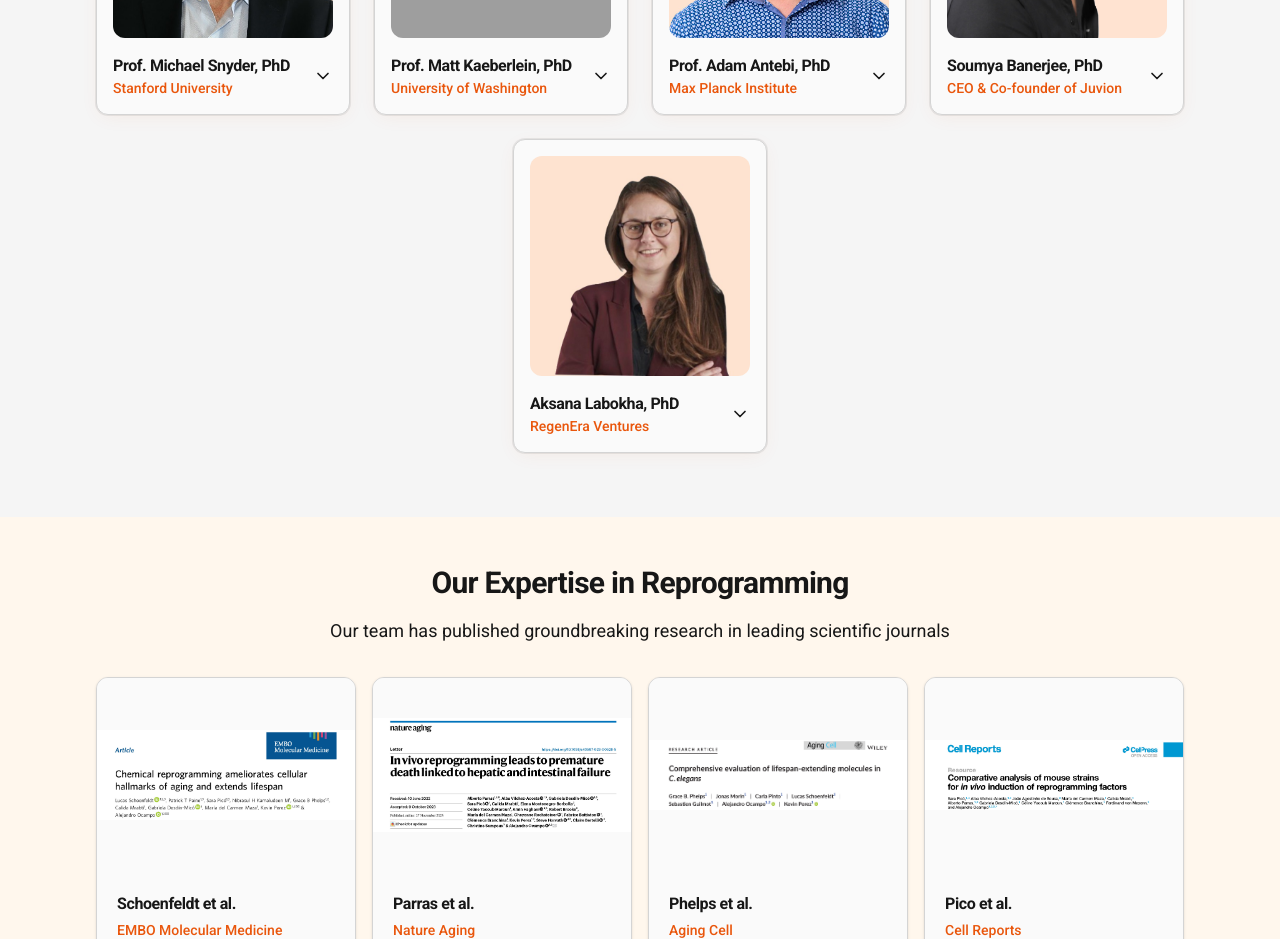
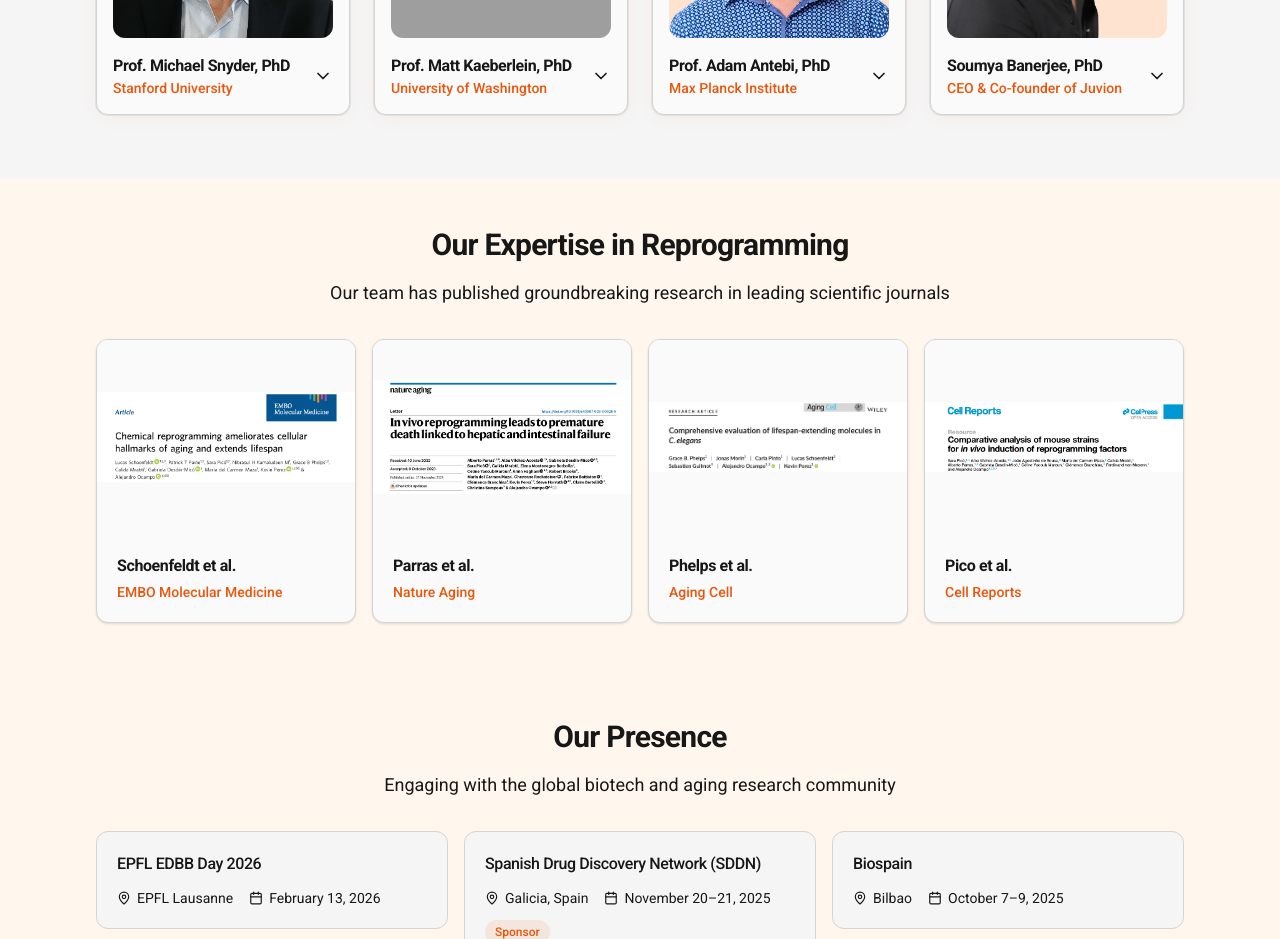
Before and after one commit to reveragingch/remix-of-reveraging, a React (Vite) app: page /team in a window 1280 px wide. Shown: the part 1460-2399 px from the top of the page. Built offline with nearby package versions, Linux system fonts and the light colour scheme; grey boxes are pictures that could not be loaded.

Commit message:
Changes
Co-authored-by: reveragingch <277715516+reveragingch@users.noreply.github.com>

```diff
--- a/src/components/TeamSection.tsx
+++ b/src/components/TeamSection.tsx
@@ -59,11 +59,6 @@ const advisors = [{
   bio: "PhD in aging and neurodegeneration. Juvion Health Science advances next-generation therapeutics to prevent age-related neuromuscular diseases.",
   linkedin: "https://www.linkedin.com/in/soumya-banerjee83/",
   website: "https://juvionls.com/"
-}, {
-  image: labokhaImg,
-  name: "Aksana Labokha, PhD",
-  affiliation: "RegenEra Ventures",
-  bio: "General Partner at RegenEra Ventures and former CEO of Rejuveron. Expert in longevity biotech, company building, fundraising, translational strategy, and venture-backed aging therapeutics, with direct experience leading a longevity company through >$75M financing."
 }];
 interface PersonCardProps {
   image: string;
```
